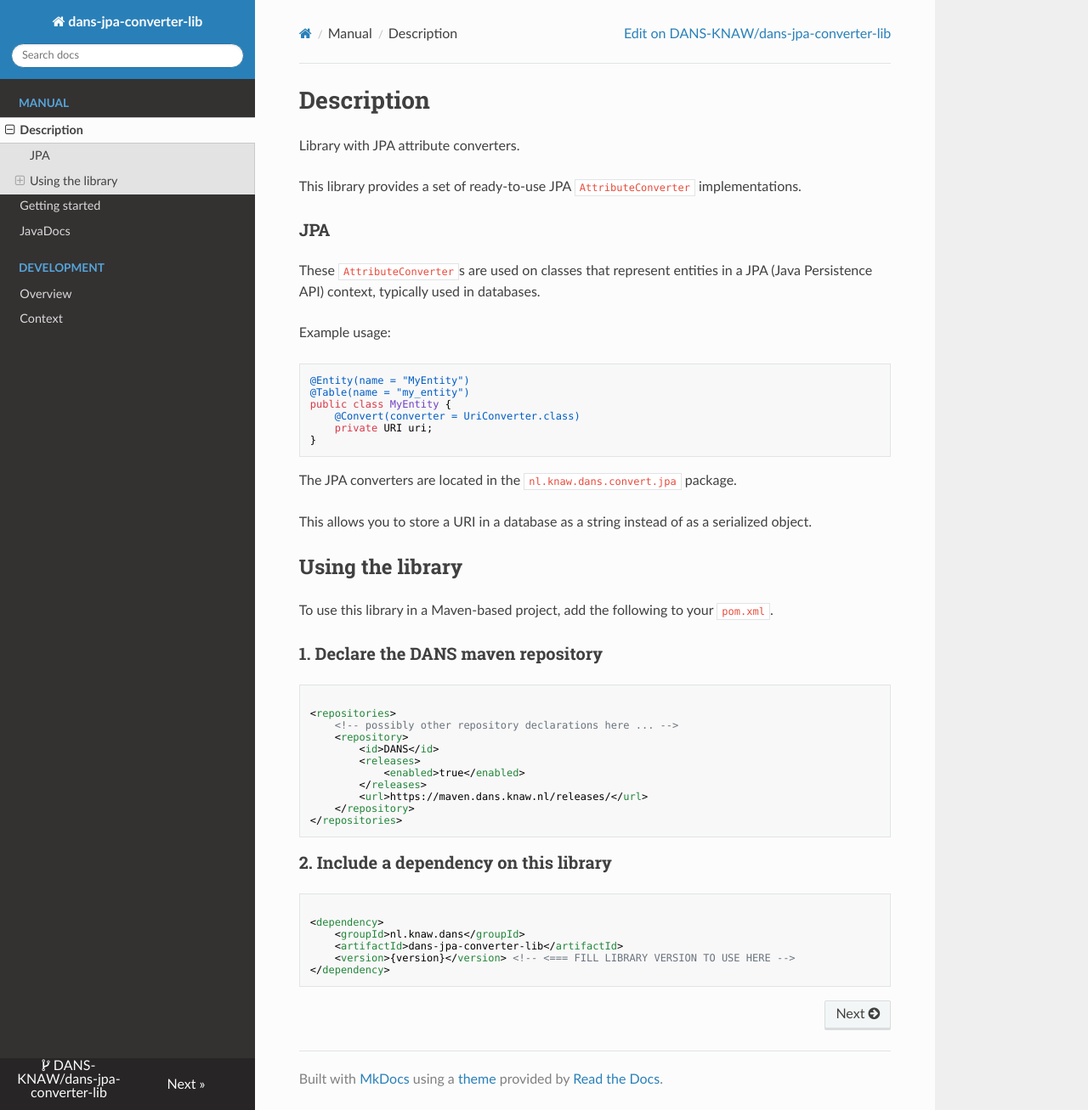
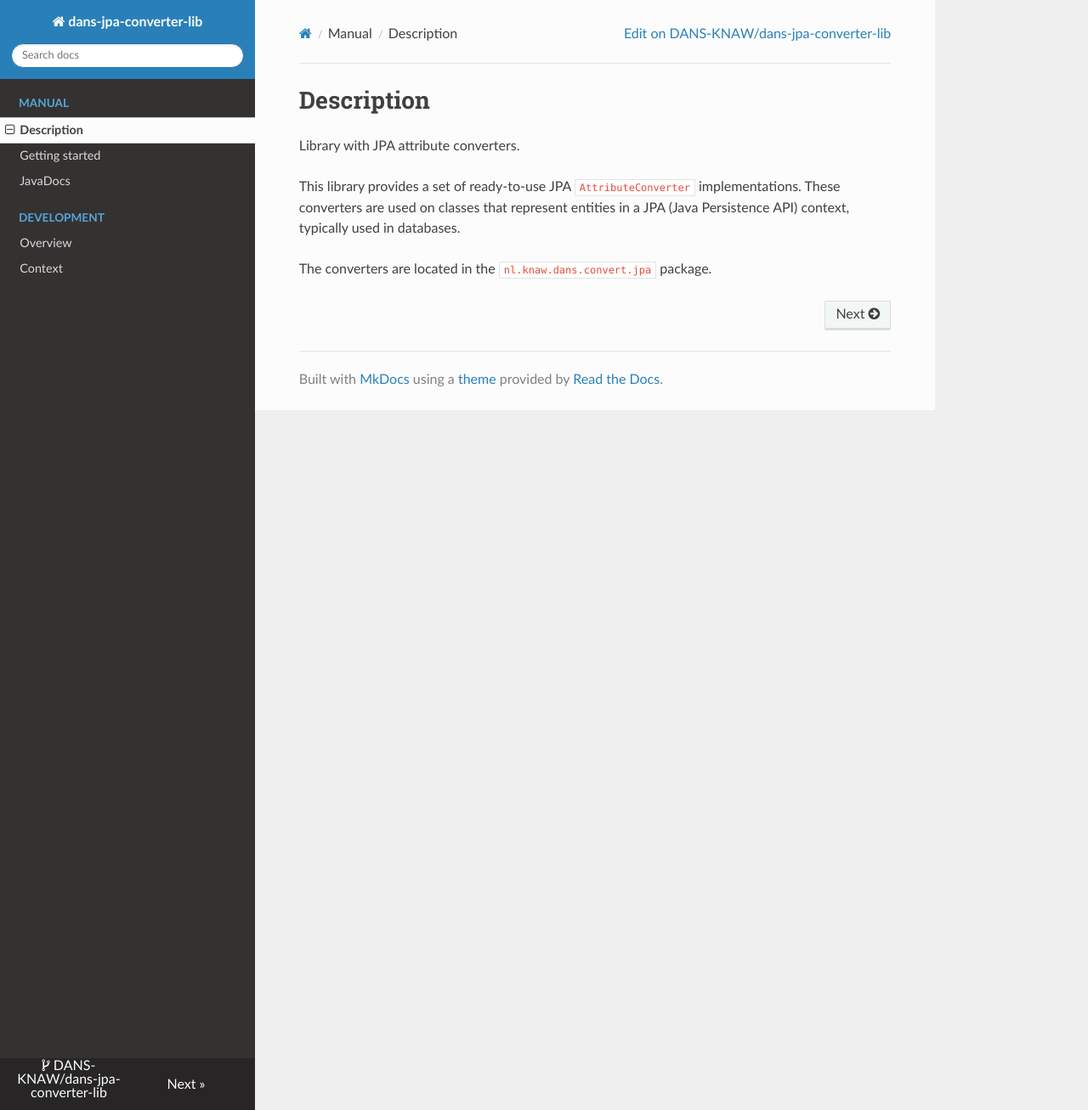
Before and after one commit to DANS-KNAW/dans-jpa-converter-lib, an MkDocs documentation site: the page built from docs/index.md, in a window 1280 px wide and 1307 px high. Shown: the whole window at 85% size. Built offline with MkDocs 1.6.1, drawn with Linux system fonts in a browser that asks for light colours; nearby versions of some CDN libraries.

Commit message:
Harmonized "getting-started" pages for lib projects.

````diff
--- a/docs/index.md
+++ b/docs/index.md
@@ -3,55 +3,7 @@ Description
 
 Library with JPA attribute converters.
 
-This library provides a set of ready-to-use JPA `AttributeConverter` implementations.
+This library provides a set of ready-to-use JPA `AttributeConverter` implementations. These converters are used on classes that represent entities in a JPA
+(Java Persistence API) context, typically used in databases.
 
-### JPA
-
-These `AttributeConverter`s are used on classes that represent entities in a JPA (Java Persistence API) context, typically used in databases.
-
-Example usage:
-
-```java
-@Entity(name = "MyEntity")
-@Table(name = "my_entity")
-public class MyEntity {
-    @Convert(converter = UriConverter.class)
-    private URI uri;
-}
-```
-
-The JPA converters are located in the `nl.knaw.dans.convert.jpa` package.
-
-This allows you to store a URI in a database as a string instead of as a serialized object.
-
-Using the library
------------------
-
-To use this library in a Maven-based project, add the following to your `pom.xml`.
-
-### 1. Declare the DANS maven repository
-
-```xml
-
-<repositories>
-    <!-- possibly other repository declarations here ... -->
-    <repository>
-        <id>DANS</id>
-        <releases>
-            <enabled>true</enabled>
-        </releases>
-        <url>https://maven.dans.knaw.nl/releases/</url>
-    </repository>
-</repositories>
-```
-
-### 2. Include a dependency on this library
-
-```xml
-
-<dependency>
-    <groupId>nl.knaw.dans</groupId>
-    <artifactId>dans-jpa-converter-lib</artifactId>
-    <version>{version}</version> <!-- <=== FILL LIBRARY VERSION TO USE HERE -->
-</dependency>
-```
+The converters are located in the `nl.knaw.dans.convert.jpa` package.
--- a/mkdocs.yml
+++ b/mkdocs.yml
@@ -33,6 +33,7 @@ nav:
 plugins:
   - markdownextradata
   - search
+  - macros
 
 markdown_extensions:
   - attr_list
````
Also changed, not shown: docs/getting-started.md (+34 -4 lines), 1 other file.
